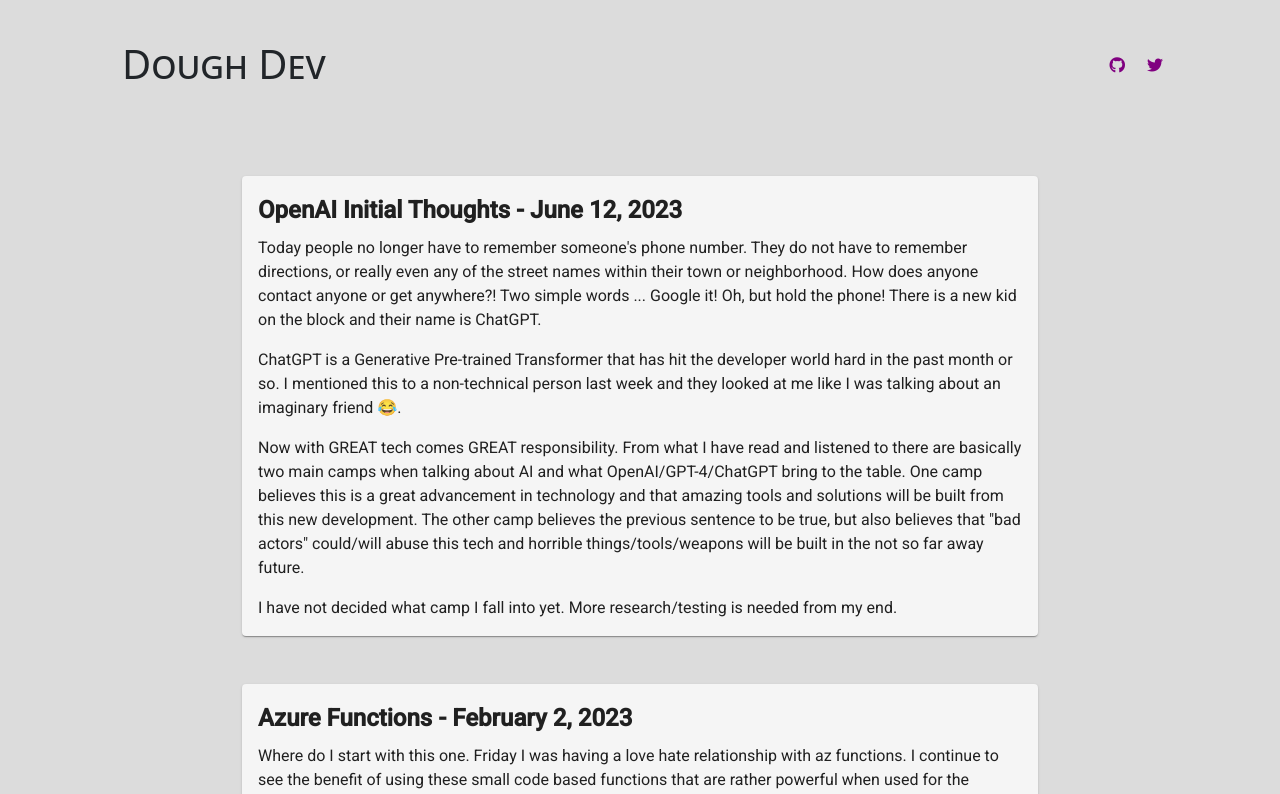
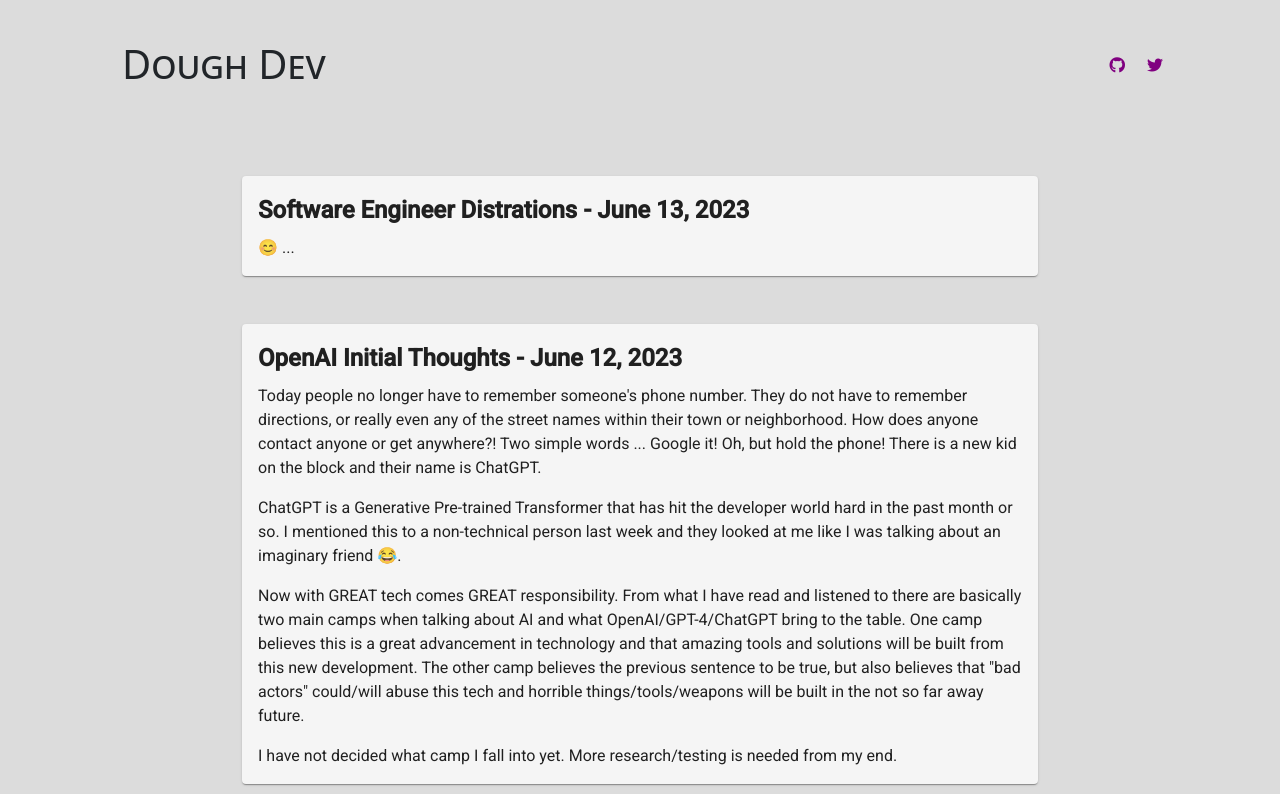
Before and after one commit to jamesjdougherty/dough-blog, an Angular app: page / in a window 1280 px wide. Shown: the top 794 px of the page. Built offline with nearby package versions, Linux system fonts and the light colour scheme; what @angular/fire would draw is missing.

Commit message:
Start of Eng Distraction blog

```diff
--- a/src/app/blog/blog.component.html
+++ b/src/app/blog/blog.component.html
@@ -1,4 +1,10 @@
 <div>
+  <mat-card>
+    <mat-card-title>Software Engineer Distrations - June 13, 2023</mat-card-title>
+    <mat-card-content>
+      <p>😊 ...</p>
+    </mat-card-content>
+  </mat-card>
   <mat-card>
     <mat-card-title>OpenAI Initial Thoughts - June 12, 2023</mat-card-title>
     <mat-card-content>
```
